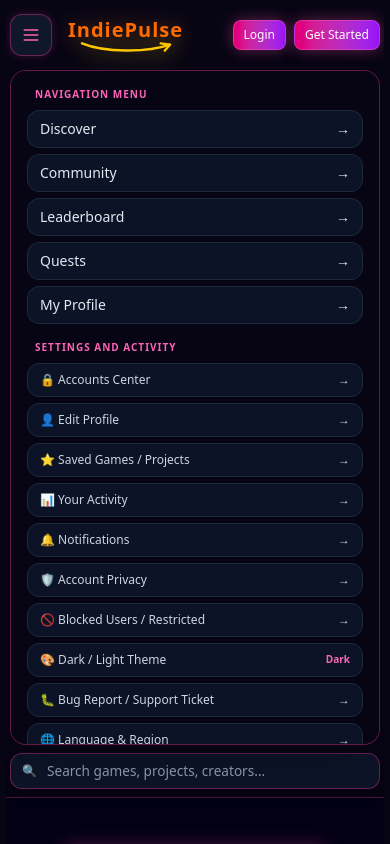
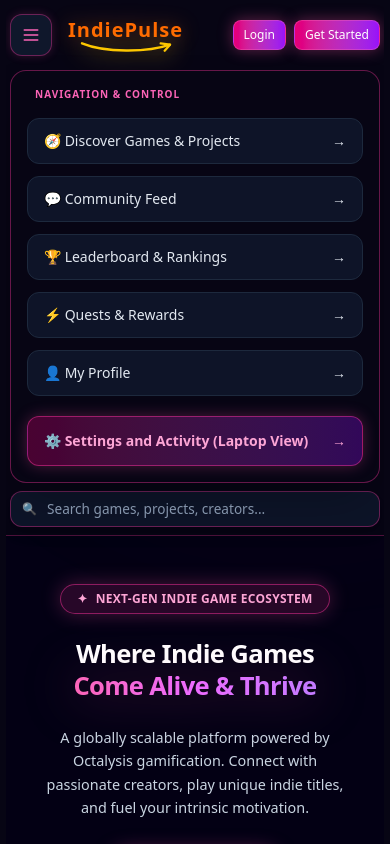
Before and after one commit to Patil-IndiePulse/IndiePulse, a Next.js app: page / in a window 390 px wide. Both pictures are taken after a click on the button "Toggle Menu". Shown: the top 844 px of the page. Built offline with nearby package versions, Linux system fonts and the light colour scheme.

Commit message:
fix mobile hamburger menu to route directly to the laptop-style settings menu page

```diff
--- a/app/page.tsx
+++ b/app/page.tsx
@@ -90,72 +90,35 @@ export default function Home() {
           </div>
         </div>
 
-        {/* Hamburger Menu Drawer Direct to Real Pages (No Dummy Save Changes pages) */}
+        {/* Hamburger Menu Drawer - Direct Link to Full Laptop-Style Menu Page */}
         {isMenuOpen && (
-          <div className="w-full bg-[#070514] border border-pink-500/40 rounded-2xl p-4 flex flex-col gap-4 shadow-2xl transition-all animate-in fade-in slide-in-from-top-2 z-50 max-h-[80vh] overflow-y-auto">
+          <div className="w-full bg-[#070514] border border-pink-500/40 rounded-2xl p-4 flex flex-col gap-3 shadow-2xl transition-all animate-in fade-in slide-in-from-top-2 z-50">
+            <div className="text-[10px] uppercase tracking-widest text-pink-400 font-bold px-2 mb-1">Navigation & Control</div>
 
-            {/* Section 1: Navigation Menu */}
-            <div>
-              <div className="text-[10px] uppercase tracking-widest text-pink-400 font-bold px-2 mb-2">Navigation Menu</div>
-              <div className="flex flex-col gap-1.5">
-                <a href="/discover" onClick={() => setIsMenuOpen(false)} className="px-3 py-2 bg-slate-900/80 hover:bg-pink-950/40 border border-slate-800 rounded-xl text-sm font-medium text-slate-200 hover:text-pink-300 transition-colors flex items-center justify-between">
-                  <span>Discover</span> <span>→</span>
-                </a>
-                <a href="/community" onClick={() => setIsMenuOpen(false)} className="px-3 py-2 bg-slate-900/80 hover:bg-pink-950/40 border border-slate-800 rounded-xl text-sm font-medium text-slate-200 hover:text-pink-300 transition-colors flex items-center justify-between">
-                  <span>Community</span> <span>→</span>
-                </a>
-                <a href="/leaderboard" onClick={() => setIsMenuOpen(false)} className="px-3 py-2 bg-slate-900/80 hover:bg-pink-950/40 border border-slate-800 rounded-xl text-sm font-medium text-slate-200 hover:text-pink-300 transition-colors flex items-center justify-between">
-                  <span>Leaderboard</span> <span>→</span>
-                </a>
-                <a href="/quests" onClick={() => setIsMenuOpen(false)} className="px-3 py-2 bg-slate-900/80 hover:bg-pink-950/40 border border-slate-800 rounded-xl text-sm font-medium text-slate-200 hover:text-pink-300 transition-colors flex items-center justify-between">
-                  <span>Quests</span> <span>→</span>
-                </a>
-                <a href="/profile" onClick={() => setIsMenuOpen(false)} className="px-3 py-2 bg-slate-900/80 hover:bg-pink-950/40 border border-slate-800 rounded-xl text-sm font-medium text-slate-200 hover:text-pink-300 transition-colors flex items-center justify-between">
-                  <span>My Profile</span> <span>→</span>
-                </a>
-              </div>
-            </div>
+            <a href="/discover" onClick={() => setIsMenuOpen(false)} className="px-4 py-3 bg-slate-900/90 hover:bg-pink-950/40 border border-slate-800 rounded-xl text-sm font-medium text-slate-200 hover:text-pink-300 transition-colors flex items-center justify-between">
+              <span>🧭 Discover Games & Projects</span> <span>→</span>
+            </a>
 
-            {/* Section 2: Settings and Activity (Mapped directly to Real Functional Pages) */}
-            <div>
-              <div className="text-[10px] uppercase tracking-widest text-pink-400 font-bold px-2 mb-2">Settings and Activity</div>
-              <div className="flex flex-col gap-1.5">
-                <a href="/profile" onClick={() => setIsMenuOpen(false)} className="px-3 py-2 bg-slate-900/80 hover:bg-pink-950/40 border border-slate-800 rounded-xl text-xs text-slate-300 hover:text-white transition-colors flex items-center justify-between">
-                  <span>🔒 Accounts Center</span> <span>→</span>
-                </a>
-                <a href="/profile" onClick={() => setIsMenuOpen(false)} className="px-3 py-2 bg-slate-900/80 hover:bg-pink-950/40 border border-slate-800 rounded-xl text-xs text-slate-300 hover:text-white transition-colors flex items-center justify-between">
-                  <span>👤 Edit Profile</span> <span>→</span>
-                </a>
-                <a href="/development" onClick={() => setIsMenuOpen(false)} className="px-3 py-2 bg-slate-900/80 hover:bg-pink-950/40 border border-slate-800 rounded-xl text-xs text-slate-300 hover:text-white transition-colors flex items-center justify-between">
-                  <span>⭐ Saved Games / Projects</span> <span>→</span>
-                </a>
-                <a href="/community/feed" onClick={() => setIsMenuOpen(false)} className="px-3 py-2 bg-slate-900/80 hover:bg-pink-950/40 border border-slate-800 rounded-xl text-xs text-slate-300 hover:text-white transition-colors flex items-center justify-between">
-                  <span>📊 Your Activity</span> <span>→</span>
-                </a>
-                <a href="/community" onClick={() => setIsMenuOpen(false)} className="px-3 py-2 bg-slate-900/80 hover:bg-pink-950/40 border border-slate-800 rounded-xl text-xs text-slate-300 hover:text-white transition-colors flex items-center justify-between">
-                  <span>🔔 Notifications</span> <span>→</span>
-                </a>
-                <a href="/profile" onClick={() => setIsMenuOpen(false)} className="px-3 py-2 bg-slate-900/80 hover:bg-pink-950/40 border border-slate-800 rounded-xl text-xs text-slate-300 hover:text-white transition-colors flex items-center justify-between">
-                  <span>🛡️ Account Privacy</span> <span>→</span>
-                </a>
-                <a href="/profile" onClick={() => setIsMenuOpen(false)} className="px-3 py-2 bg-slate-900/80 hover:bg-pink-950/40 border border-slate-800 rounded-xl text-xs text-slate-300 hover:text-white transition-colors flex items-center justify-between">
-                  <span>🚫 Blocked Users / Restricted</span> <span>→</span>
-                </a>
-                <a href="/discover" onClick={() => setIsMenuOpen(false)} className="px-3 py-2 bg-slate-900/80 hover:bg-pink-950/40 border border-slate-800 rounded-xl text-xs text-slate-300 hover:text-white transition-colors flex items-center justify-between">
-                  <span>🎨 Dark / Light Theme</span> <span className="text-[10px] text-pink-400 font-bold">Dark</span>
-                </a>
-                <a href="/contact" onClick={() => setIsMenuOpen(false)} className="px-3 py-2 bg-slate-900/80 hover:bg-pink-950/40 border border-slate-800 rounded-xl text-xs text-slate-300 hover:text-white transition-colors flex items-center justify-between">
-                  <span>🐛 Bug Report / Support Ticket</span> <span>→</span>
-                </a>
-                <a href="/discover" onClick={() => setIsMenuOpen(false)} className="px-3 py-2 bg-slate-900/80 hover:bg-pink-950/40 border border-slate-800 rounded-xl text-xs text-slate-300 hover:text-white transition-colors flex items-center justify-between">
-                  <span>🌐 Language & Region</span> <span>→</span>
-                </a>
-                <a href="/profile" onClick={() => setIsMenuOpen(false)} className="px-3 py-2 bg-slate-900/80 hover:bg-pink-950/40 border border-slate-800 rounded-xl text-xs text-slate-300 hover:text-white transition-colors flex items-center justify-between">
-                  <span>📥 Download Data & Account Deactivation</span> <span>→</span>
-                </a>
-              </div>
-            </div>
+            <a href="/community" onClick={() => setIsMenuOpen(false)} className="px-4 py-3 bg-slate-900/90 hover:bg-pink-950/40 border border-slate-800 rounded-xl text-sm font-medium text-slate-200 hover:text-pink-300 transition-colors flex items-center justify-between">
+              <span>💬 Community Feed</span> <span>→</span>
+            </a>
 
+            <a href="/leaderboard" onClick={() => setIsMenuOpen(false)} className="px-4 py-3 bg-slate-900/90 hover:bg-pink-950/40 border border-slate-800 rounded-xl text-sm font-medium text-slate-200 hover:text-pink-300 transition-colors flex items-center justify-between">
+              <span>🏆 Leaderboard & Rankings</span> <span>→</span>
+            </a>
+
+            <a href="/quests" onClick={() => setIsMenuOpen(false)} className="px-4 py-3 bg-slate-900/90 hover:bg-pink-950/40 border border-slate-800 rounded-xl text-sm font-medium text-slate-200 hover:text-pink-300 transition-colors flex items-center justify-between">
+              <span>⚡ Quests & Rewards</span> <span>→</span>
+            </a>
+
+            <a href="/profile" onClick={() => setIsMenuOpen(false)} className="px-4 py-3 bg-slate-900/90 hover:bg-pink-950/40 border border-slate-800 rounded-xl text-sm font-medium text-slate-200 hover:text-pink-300 transition-colors flex items-center justify-between">
+              <span>👤 My Profile</span> <span>→</span>
+            </a>
+
+            {/* Direct Link to Full Laptop-Style Settings & Activity Page */}
+            <a href="/menu" onClick={() => setIsMenuOpen(false)} className="mt-2 px-4 py-3.5 bg-gradient-to-r from-pink-600/30 to-purple-600/30 hover:from-pink-600/50 hover:to-purple-600/50 border border-pink-500/50 rounded-xl text-sm font-bold text-pink-300 transition-colors flex items-center justify-between shadow-[0_0_15px_rgba(236,72,153,0.3)]">
+              <span>⚙️ Settings and Activity (Laptop View)</span> <span>→</span>
+            </a>
           </div>
         )}
 
```
